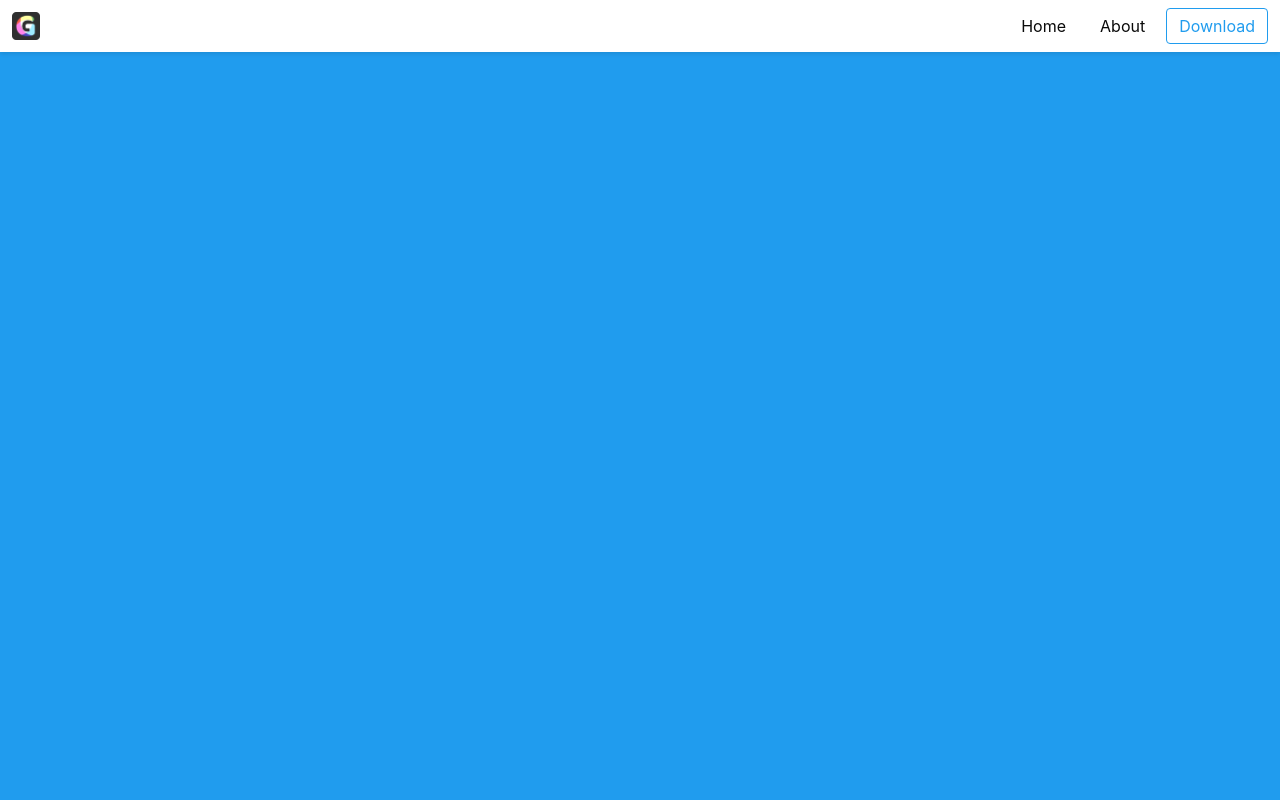
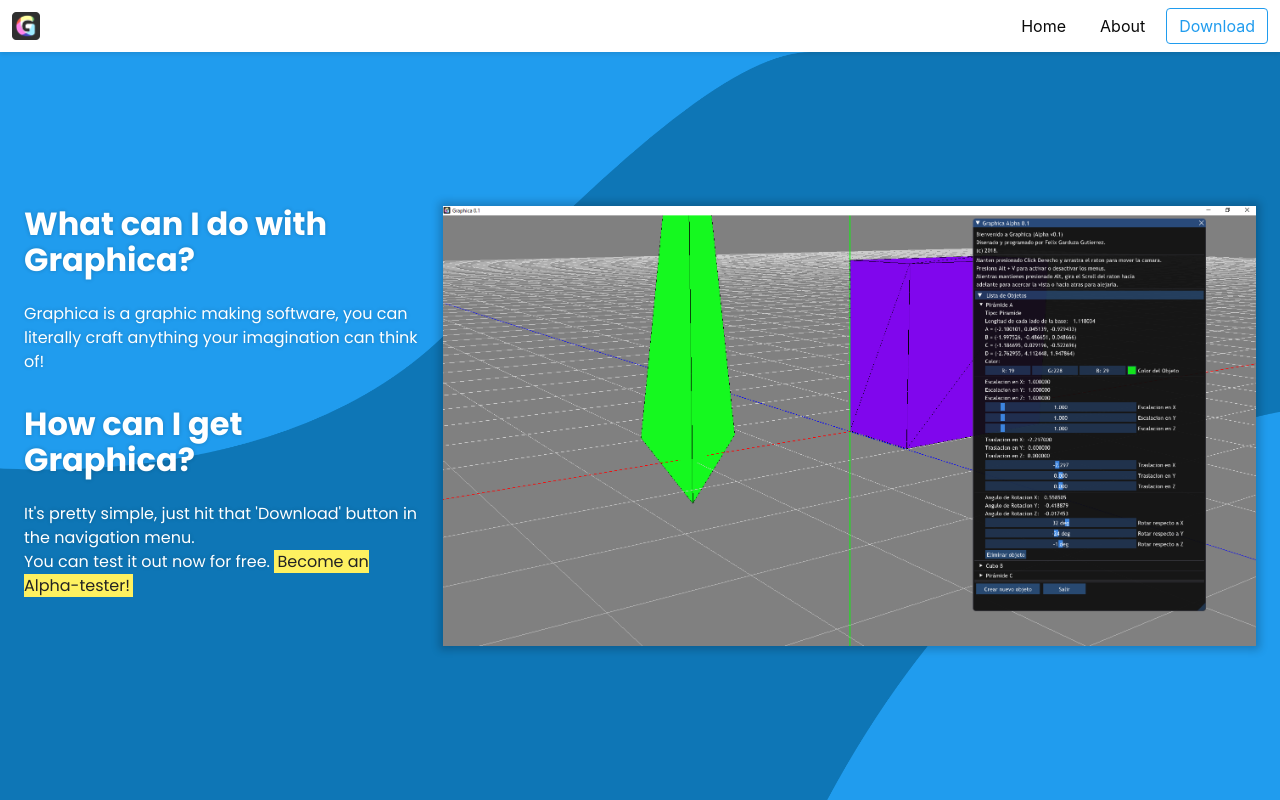
Before and after one commit to imreyesjorge/Graphica, a plain HTML site: page about.html in a window 1280 px wide. Drawn offline with nearby package versions, Linux system fonts and the light colour scheme.

Commit message:
Updated some files

```diff
--- a/about.html
+++ b/about.html
@@ -41,6 +41,28 @@
     <!--Navigation Bar-->
     <section class="hero is-fullheight-with-navbar is-info about">
       <div class="hero-body">
+        <!--Tiles-->
+        <div class="tile is-ancestor">
+            <div class="tile is-4 is-parent is-vertical">
+                <h1 class="title">
+                    What can I do with Graphica?
+                </h1>
+                <p class="is-1">
+                    Graphica is a graphic making software, you can literally craft anything your imagination can think of!
+                </p>
+                <h2 class="title">
+                    How can I get Graphica?
+                </h2>
+                <p class="is-1">
+                    It's pretty simple, just hit that 'Download' button in the navigation menu.
+                    <br>
+                    You can test it out now for free. <span class="highlight">Become an Alpha-tester!</span>
+                </p>
+            </div>
+            <div class="tile is-8 is-parent">
+                <img src="images/ssWin2.png" alt="Graphica Screen Shot" class="graphica-photo">
+            </div>
+        </div>
 
       </div>
     </section>
--- a/main.scss
+++ b/main.scss
@@ -8,6 +8,10 @@
     box-sizing: inherit;
 
     transition: .2s;
+
+    @media (max-width: 1086px) {
+        text-align: center;
+    }
 }
 
 h1,h2,h3,h4,h5,h6,p {
@@ -24,20 +28,33 @@
     box-shadow: 0px 2px 4px rgba(black, .1);
 }
 
+h2 {
+    margin: 2rem 0 0 0;
+}
+
+.highlight {
+    background-color: #fef160;
+    color: #232323;
+    padding: 0 .2rem;
+    text-shadow: none;
+}
+
 .home {
     background:
     url(https://images.unsplash.com/photo-1484417894907-623942c8ee29?ixlib=rb-1.2.1&ixid=eyJhcHBfaWQiOjEyMDd9&auto=format&fit=crop&w=1489&q=80), center / cover;
 }
 
 .about {
-    //background: url(https://images.unsplash.com/photo-1484417894907-623942c8ee29?ixlib=rb-1.2.1&ixid=eyJhcHBfaWQiOjEyMDd9&auto=format&fit=crop&w=1489&q=80), center / cover;
+    background-image: url(images/bg2.png);
+    background-position: center;
+    background-size: cover;
 }
 
 .download {
     //background: url(https://images.unsplash.com/photo-1484417894907-623942c8ee29?ixlib=rb-1.2.1&ixid=eyJhcHBfaWQiOjEyMDd9&auto=format&fit=crop&w=1489&q=80), center / cover;
 }
 
-@media (max-width: 700px) {
+@media (max-width: 1086px) {
     .buttons {
         text-align: center;
     }
@@ -46,14 +63,18 @@
 #graphica-desc {
     width: 60%;
 
-    @media (max-width: 700px) {
+    @media (max-width: 1086px) {
       width: 100%;
     }
 }
 
 #texto-desc {
 
-    @media (max-width: 700px) {
+    @media (max-width: 1086px) {
         text-align: center;
     }
 }
+
+.graphica-photo {
+    box-shadow: 0 0 8px 4px rgba(black, .2);
+}
```
Also changed, not shown: index.html (+1 -1 lines), images/bg.png (added), images/bg2.png (added), images/ssWin1.png (added), images/ssWin2.png (added), images/ssWin2Mock.png (added), images/ssWin3.png (added), main.css, 1 other file.
